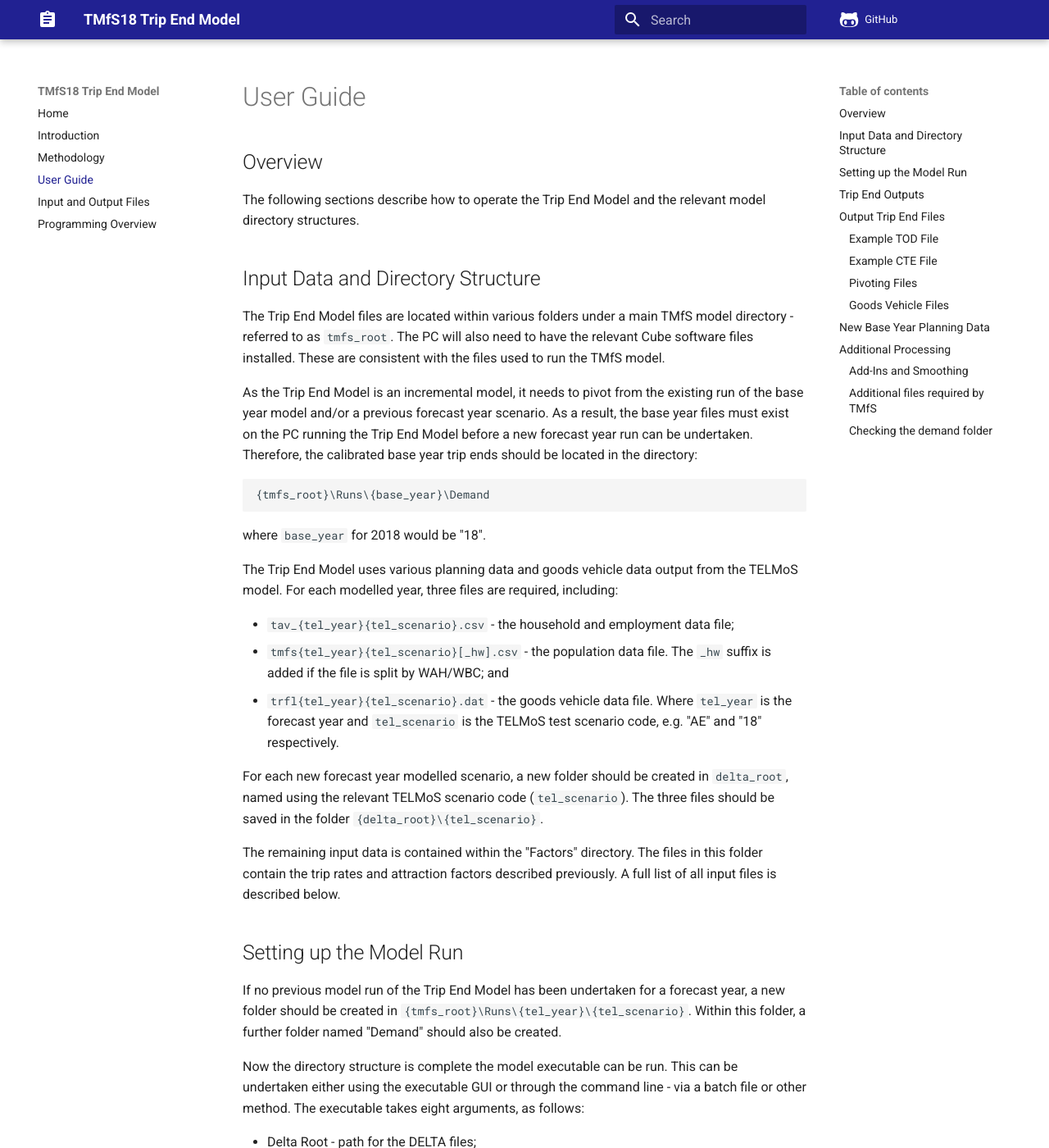
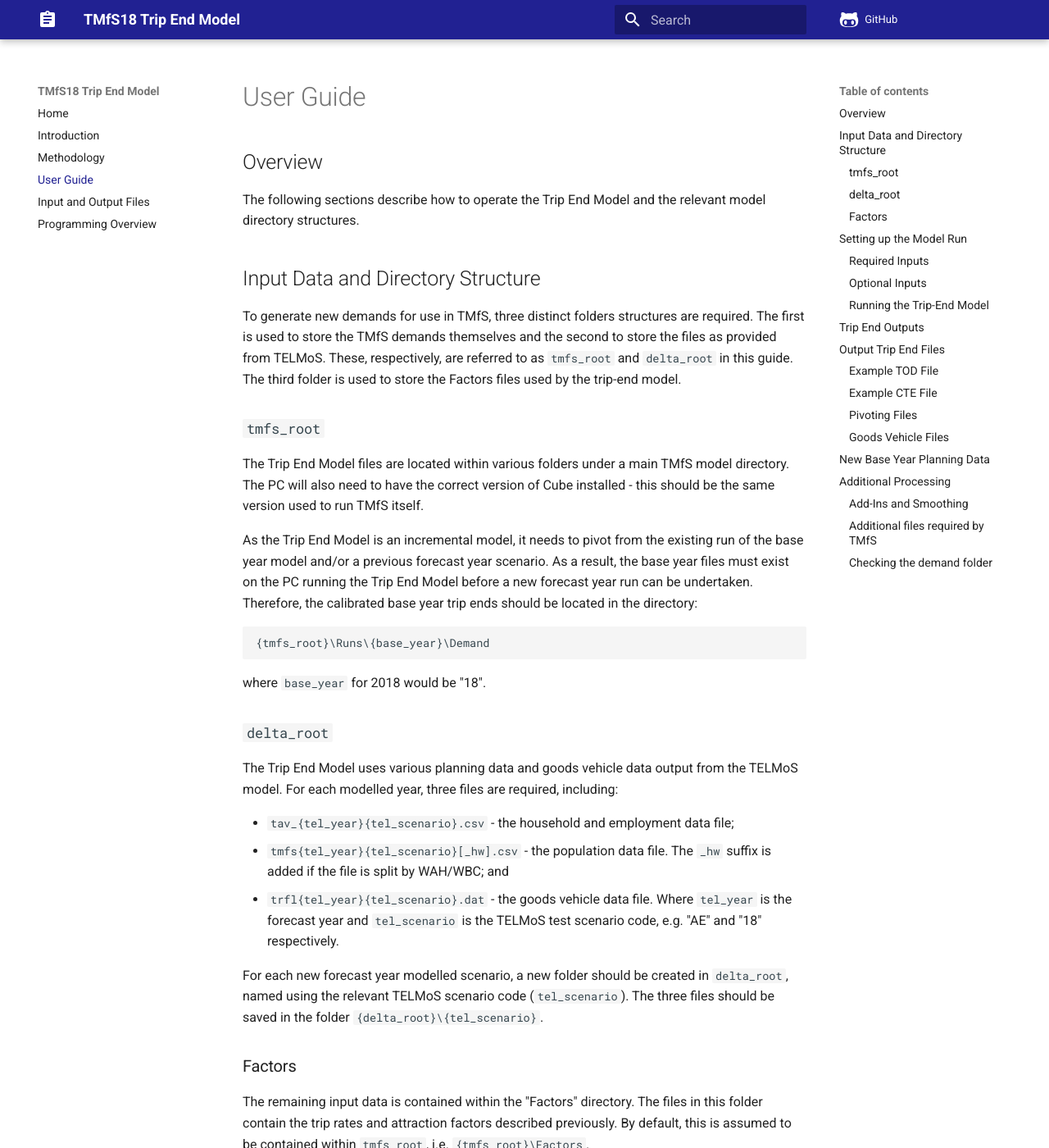
Before and after one commit to TransportScotland/tmfs18-trip-end-model, an MkDocs documentation site: the page built from docs/03_user_guide.md, in a window 1280 px wide and 1400 px high. Shown: the whole window at 82% size. Built offline with MkDocs 1.6.1 and Material for MkDocs 9.7.7, drawn with Linux system fonts in a browser that asks for light colours; comment, search, counter and statistics services are not loaded; some of the changed text lies outside the part shown.

Commit message:
[DOCS] Expand directory and file structure section

```diff
--- a/docs/03_user_guide.md
+++ b/docs/03_user_guide.md
@@ -7,10 +7,16 @@
 
 ## Input Data and Directory Structure
 
+To generate new demands for use in TMfS, three distinct folders structures are
+required. The first is used to store the TMfS demands themselves and the second
+to store the files as provided from TELMoS. These, respectively, are referred
+to as `tmfs_root` and `delta_root` in this guide. The third folder is used to
+store the Factors files used by the trip-end model.
+
+### `tmfs_root`
 The Trip End Model files are located within various folders under a main
-TMfS model directory - referred to as `tmfs_root`. The PC will also
-need to have the relevant Cube software files installed. These are
-consistent with the files used to run the TMfS model.
+TMfS model directory. The PC will also need to have the correct version of Cube
+installed - this should be the same version used to run TMfS itself.
 
 As the Trip End Model is an incremental model, it needs to pivot from
 the existing run of the base year model and/or a previous forecast year
@@ -25,6 +31,7 @@
 
 where `base_year` for 2018 would be "18".
 
+### `delta_root`
 The Trip End Model uses various planning data and goods vehicle data
 output from the TELMoS model. For each modelled year, three files are
 required, including:
@@ -42,9 +49,11 @@
 (`tel_scenario`). The three files should be saved in the folder
 `{delta_root}\{tel_scenario}`.
 
+### Factors
 The remaining input data is contained within the "Factors" directory.
 The files in this folder contain the trip rates and attraction factors
-described previously. A full list of all input files is described below.
+described previously. By default, this is assumed to be contained within
+`tmfs_root`, i.e. `{tmfs_root}\Factors`.
 
 ## Setting up the Model Run
 
@@ -53,10 +62,11 @@
 `{tmfs_root}\Runs\{tel_year}\{tel_scenario}`. Within this folder, a
 further folder named "Demand" should also be created.
 
+### Required Inputs
 Now the directory structure is complete the model executable can be run.
 This can be undertaken either using the executable GUI or through the
-command line - via a batch file or other method. The executable takes
-eight arguments, as follows:
+command line - via a batch file or other method. The executable has
+eight required arguments, as follows:
 
 - Delta Root - path for the DELTA files;
 - TMfS Root - path for the executable;
@@ -70,6 +80,21 @@
 - Base Year TELMoS Scenario Code - the planning data used to create
   the base scenario
 
+### Optional Inputs
+In addition to the required inputs, there are a series of optional inputs which
+may need to be filled in depending on the scenario you are running.
+
+- Integrate Home Working - if selected, the population data and trip rate data
+  will be expected with the WAH/WBC split discussed in the
+  ["TELMoS Planning Data" section](./02_methodology.md#telmos-planning-data). Checked on by default;
+- Use Old Trip Rate Format - Can be selected to use the previous format of
+  production trip rates (separate files for each segmentation containing a
+  matrix of trip rates by household/person type). Unchecked by default; and
+- Trip Rate File/RTF/PTF/Airport Factors File - Alternative location for factor
+  files. If blank, this assumes the files can be found in `{tmfs_root}\Factors`
+  with their default names.
+
+### Running the Trip-End Model
 Once the arguments have been entered, the model can be run. A model
 run should typically take less than 5 minutes to complete for one
 scenario.
```
Also changed, not shown: docs/05_programming_overview.md (+0 -10 lines).
